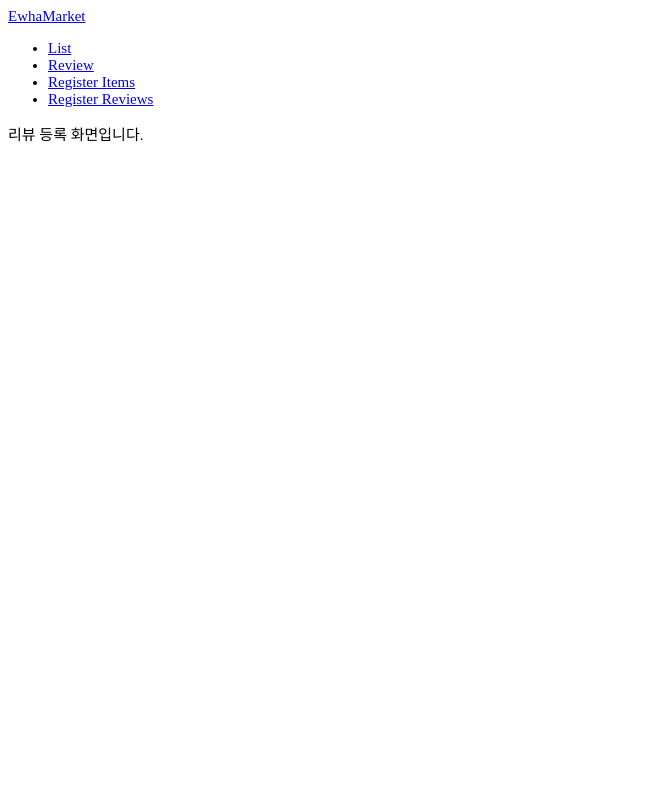
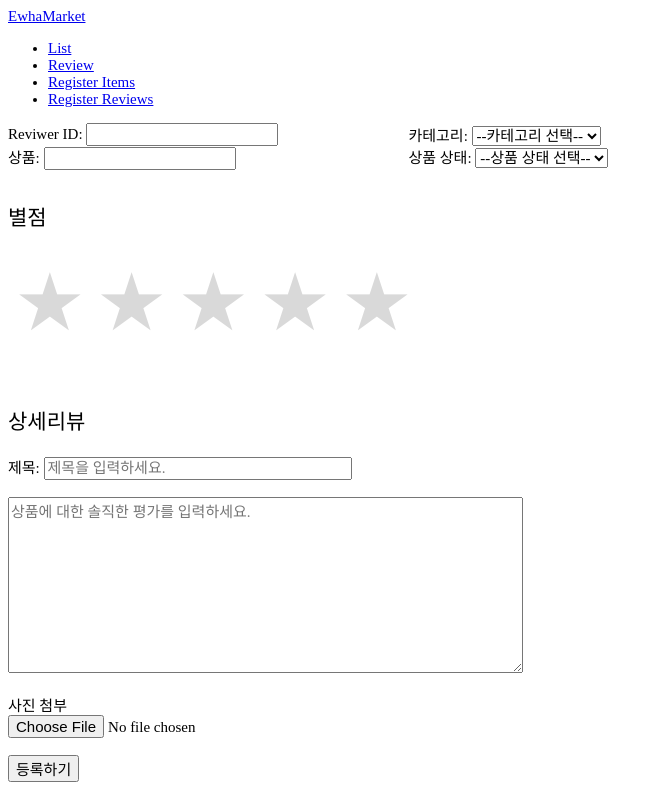
Before and after one commit to jwayj/OSPGoHome, a Flask app: page /reg_reviews in a window 1280 px wide. Shown: the whole page, without its empty margins (0-663 px from the left). Before the commit the page ends 142 px from the top, so only its background shows below. Run offline with Flask 3, Linux system fonts and the light colour scheme; some web fonts are replaced.

Commit message:
review_register_1st

```diff
--- a/static/style.css
+++ b/static/style.css
@@ -11,3 +11,43 @@
     font-family: GmarketSans;
     font-size: 15px;
 }
+.star-rate{
+    display: flex;
+}
+.star{
+    appearance: none;
+    padding: 1px;
+}
+.star::after{
+    content: '★';
+    color: #D9D9D9;
+    font-size: 80px;
+}
+.star:checked::after,
+.star:has(~ .star:checked)::after{
+    color:gold;
+    content: '★';
+}
+.title{
+    font-size: 21px;
+}
+.reviewTitle{
+    width: 300px;
+}
+
+.form-row1{
+    display: inline-block;
+    margin-right: 10%;
+    margin-bottom: 10px;
+}
+.form-row2{
+    display: inline-block;
+    margin-right: 20%;
+    margin-bottom: 10px;
+}
+.reviewId{
+    padding-bottom: 10%;
+}
+.category{
+    padding-bottom: 10%;
+}
--- a/templates/reg_reviews.html
+++ b/templates/reg_reviews.html
@@ -1,4 +1,77 @@
 {% extends "index.html" %}
  {% block section %}
- 리뷰 등록 화면입니다.
+ <form>
+
+<div class="form-row1">
+    <div>
+    <label for="reviwerId" class="reviewId">Reviwer ID: </label>
+    <input type="text" name="reviwerId" id="reviwerId" required>
+    </div>
+    <div>
+    <label for="goods" class="goods">상품: </label>
+    <input type="text" name="goods" id="goods">
+    </div>
+</div>
+
+<div class="form-row2">
+    <div>
+    <label for="select-category" class="category">카테고리: </label>
+    <select id="select-category">
+       <option value="select" hidden>--카테고리 선택--</option>
+       <option value="digital">디지털 기기</option>
+       <option value="furniture">가구</option>
+       <option value="clothes">의류</option>
+       <option value="others">기타</option>
+    </select>
+    </div>
+    <div>
+    <label for="select-status", class="status">상품 상태: </label>
+    <select id="select-status">
+        <option value="select" hidden>--상품 상태 선택--</option>
+        <option value="notOpenedNew">미개봉 새 상품</option>
+        <option value="notOpened">미개봉 상품</option>
+        <option value="littleUsed">사용감 적음</option>
+        <option value="muchUsed">사용감 많음</option>
+        <option value="broken">고장난 상품</option>
+    </select>
+   </div>
+   </div>
+
+ <p class="title">별점</p>
+<div class="star-rate">
+    <input type="radio" class="star" value="1">
+    <input type="radio" class="star" value="2">
+    <input type="radio" class="star" value="3">
+    <input type="radio" class="star" value="4">
+    <input type="radio" class="star" value="5">
+</div>
+ <br><br>
+ <div>
+    <p class="title">상세리뷰</p>
+    <label for="reviewTitle">제목: </label>
+    <input type="text" class="reviewTitle" name="reviewTitle" id="reviewTitle" placeholder="제목을 입력하세요." required><br><br>
+    <label for="review"></label>
+    <textarea name="review" cols="60" rows="10" placeholder="상품에 대한 솔직한 평가를 입력하세요."></textarea>
+ </div>
+ <br>
+ <div>
+ <label for="img">사진 첨부</label><br>
+ <input type="file" name="file" /><br><br>
+</div>
+<div class="register_review">
+    <input type="submit" clsss="register" value="등록하기" onclick="registerCheck()"><br><br>
+    <script>
+        function registerCheck(){
+            if(confirm("리뷰를 등록하시겠습니까?")==true){
+                document.register_review.submit();
+                alert("리뷰가 등록되었습니다.");
+            }
+            else{
+                return false;
+            }
+        }
+    </script>
+</div>
+ </form>
+
  {% endblock section %}
```
